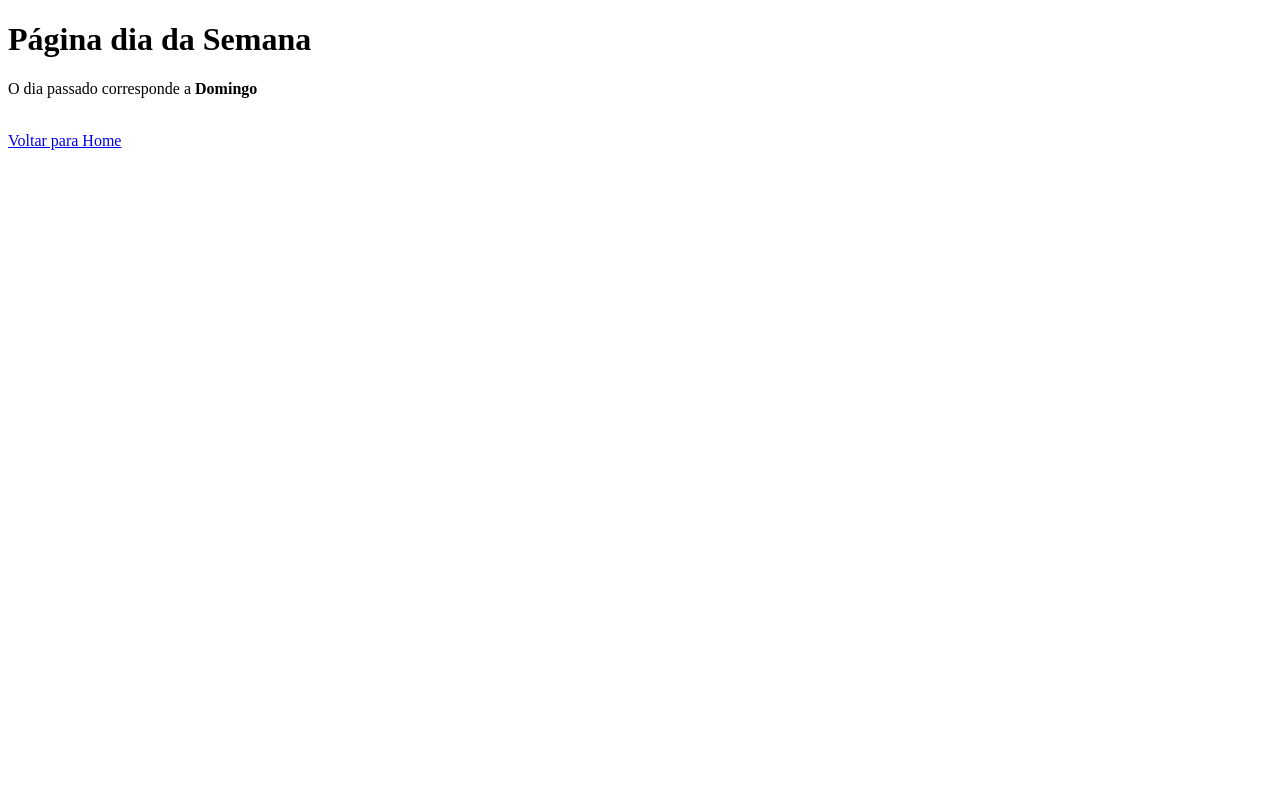
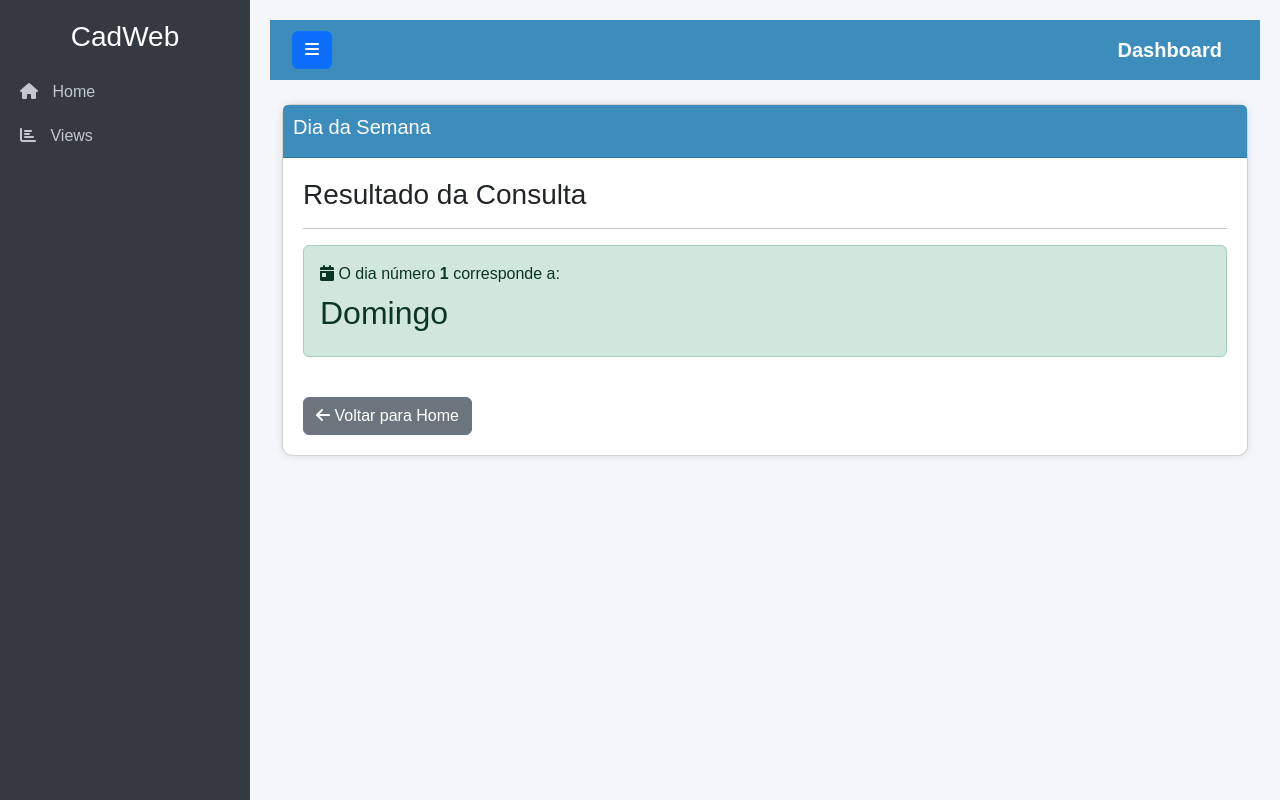
Before and after one commit to SilvaEsdras/piloto, a Django app: page /diasemana/1/ in a window 1280 px wide. Run offline with Django 5.2, Linux system fonts and the light colour scheme.

Commit message:
ajuste no template do diasemana

```diff
--- a/home/templates/diasemana.html
+++ b/home/templates/diasemana.html
@@ -1,15 +1,30 @@
-<!DOCTYPE html>
-<html lang="pt-br">
-<head>
-    <meta charset="UTF-8">
-    <title>Dia da Semana</title>
-</head>
-<body>
-    <h1>Página dia da Semana</h1>
+{% extends 'base.html' %}
 
-    <p>O dia passado corresponde a <strong>{{ dia_nome }}</strong></p>
+{% block titulo %} Dia da Semana {% endblock %}
+
+{% block conteudo %}
+
+    <h3>Resultado da Consulta</h3>
+    <hr>
+
+    {% if dia_nome == "Dia inválido" %}
+        <div class="alert alert-danger" role="alert">
+            <i class="fas fa-exclamation-triangle"></i>
+            <strong>Erro:</strong> O número informado ({{ dia_numero }}) não corresponde a um dia válido.
+            <br>
+            <small>Por favor, informe um número entre 1 e 7.</small>
+        </div>
+    {% else %}
+        <div class="alert alert-success" role="alert">
+            <i class="fas fa-calendar-day"></i>
+            O dia número <strong>{{ dia_numero }}</strong> corresponde a:
+            <h2 class="mt-2">{{ dia_nome }}</h2>
+        </div>
+    {% endif %}
 
     <br>
-    <a href="/">Voltar para Home</a>
-</body>
-</html>
+    <a href="{% url 'index' %}" class="btn btn-secondary">
+        <i class="fas fa-arrow-left"></i> Voltar para Home
+    </a>
+
+{% endblock %}
```
